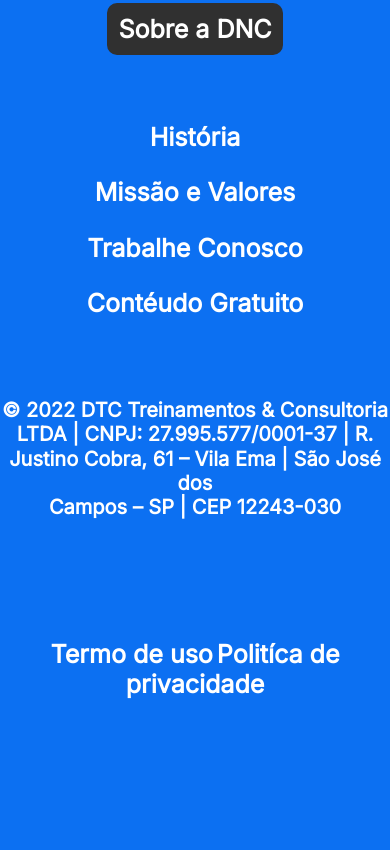
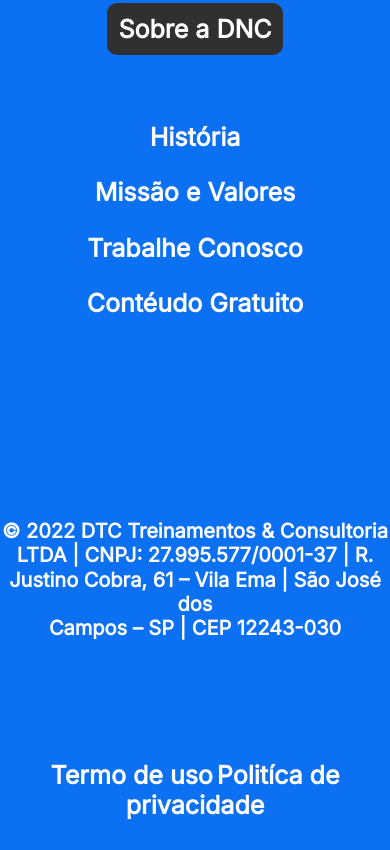
Before and after one commit to gutorosalen/Bootcamp, a plain HTML site: page index.html in a window 390 px wide. Shown: the part 2460-3310 px from the top of the page. Drawn offline with Linux system fonts and the light colour scheme.

Commit message:
nova Versão Responsiva

```diff
--- a/css/style.css
+++ b/css/style.css
@@ -155,7 +155,7 @@ footer{
 .linha1{
     display: flex;
     justify-content: space-around;
-    align-items: center;
+    align-items: baseline;
 }
 
 footer ul{
@@ -206,6 +206,7 @@ footer .endereço{
     font-weight: 800;
     line-height: 24.2px;
     text-align: center;
+    align-items: center;
 
 }
 footer .linha2{
@@ -270,6 +271,7 @@ footer .linha2 a{
         flex-direction: column;
         padding-top: 55px;
         padding-bottom: 55px;
+        align-items: center;
     }
     footer .endereço{
         padding-top: 55px;
--- a/index.html
+++ b/index.html
@@ -22,7 +22,7 @@
                 <h1>Bootcamp dnc</h1>
                 <h2>
                     Esse será um evento exclusivo para todos os alunos<br>
-                    da<b>DNC</b>, que querem <span class="invert">acelera a carreira</span> com uma<br>
+                    da <b>DNC</b>, que querem <span class="invert">acelera a carreira</span> com uma<br>
                     semana intensiva de conteúdo de mercado entre <br>
                     <span class="invert">BACK-END, FRONT-END & BANCO DE DADOS.</span>
 
@@ -110,7 +110,7 @@
                         </li>
                     </ul>
                 </nav>
-                <div class="endereço">
+                <div class="endereço"><br><br><br><br><br>
                     © 2022 DTC Treinamentos & Consultoria<br>LTDA | CNPJ: 27.995.577/0001-37 | R.<br> Justino Cobra, 61 – Vila Ema | São José dos<br> Campos – SP | CEP 12243-030
                 </div>
             </div>
```
